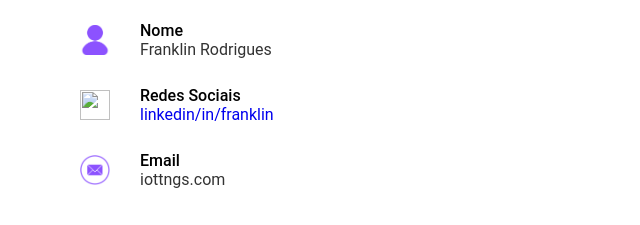
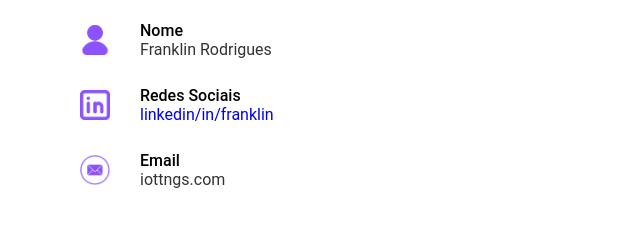
Before and after one commit to dev-franklin/portifolio-fran, a plain HTML site: page index.html in a window 1280 px wide. Shown: the part 2840-3065 px from the top of the page, 0-640 px from the left. Drawn offline with nearby package versions, Linux system fonts and the light colour scheme; files whose address does not match are found by name.

Commit message:
Update index.html

```diff
--- a/index.html
+++ b/index.html
@@ -137,7 +137,7 @@
                         </div>
                    </div>
                    <div class="row">
-                    <img  class="immg" id="immg" src="images/1.png" name="earth-outline"></img>
+                    <img  class="immg" id="immg" src="imagens/1.png" name="earth-outline"></img>
                     <div class="info">
                         <div class="head">Redes Sociais</div>
                         <div class="sub-title"><a href="https://www.linkedin.com/in/franklinrodrigues2023/">linkedin/in/franklin</a></div>
```
